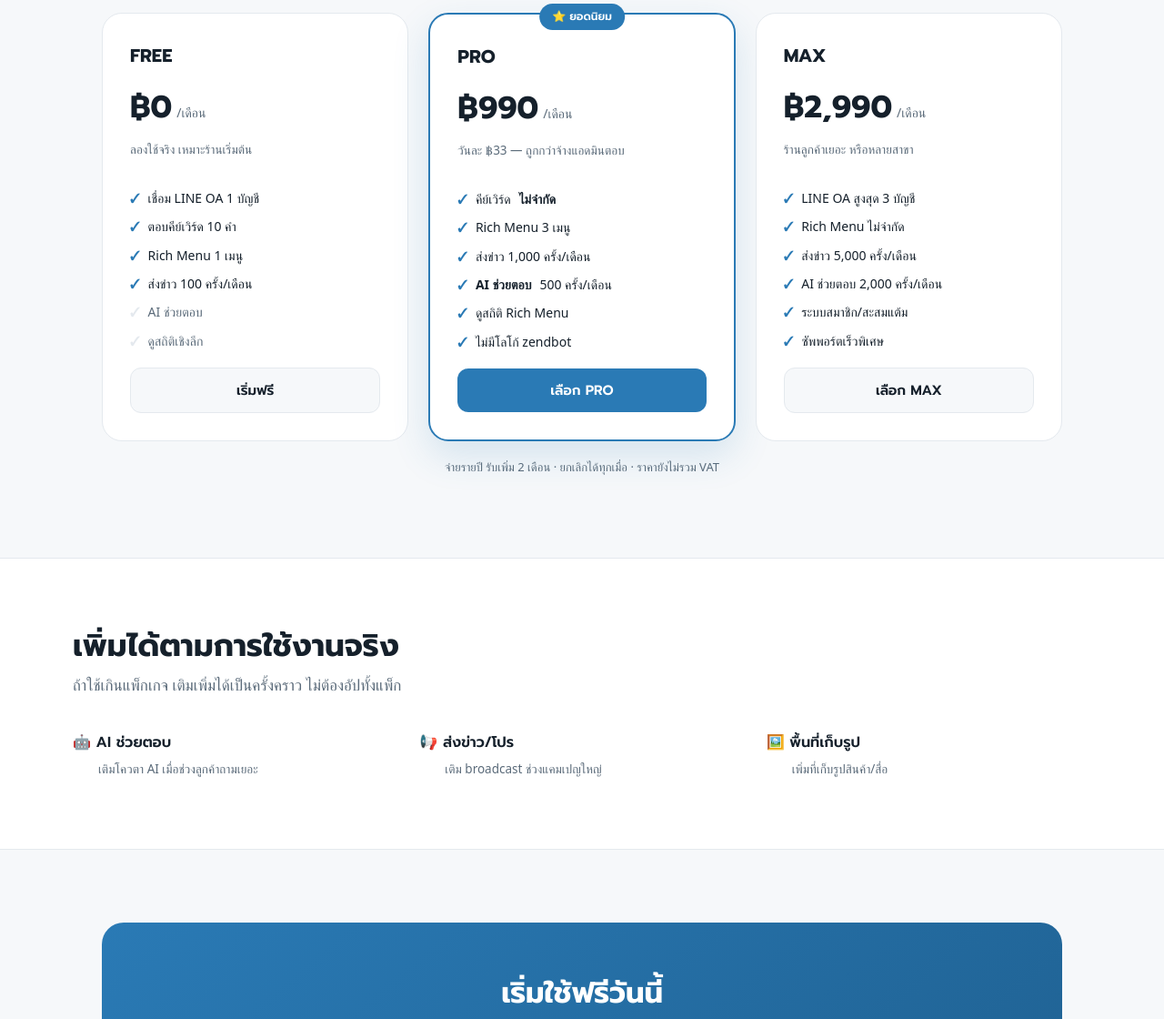
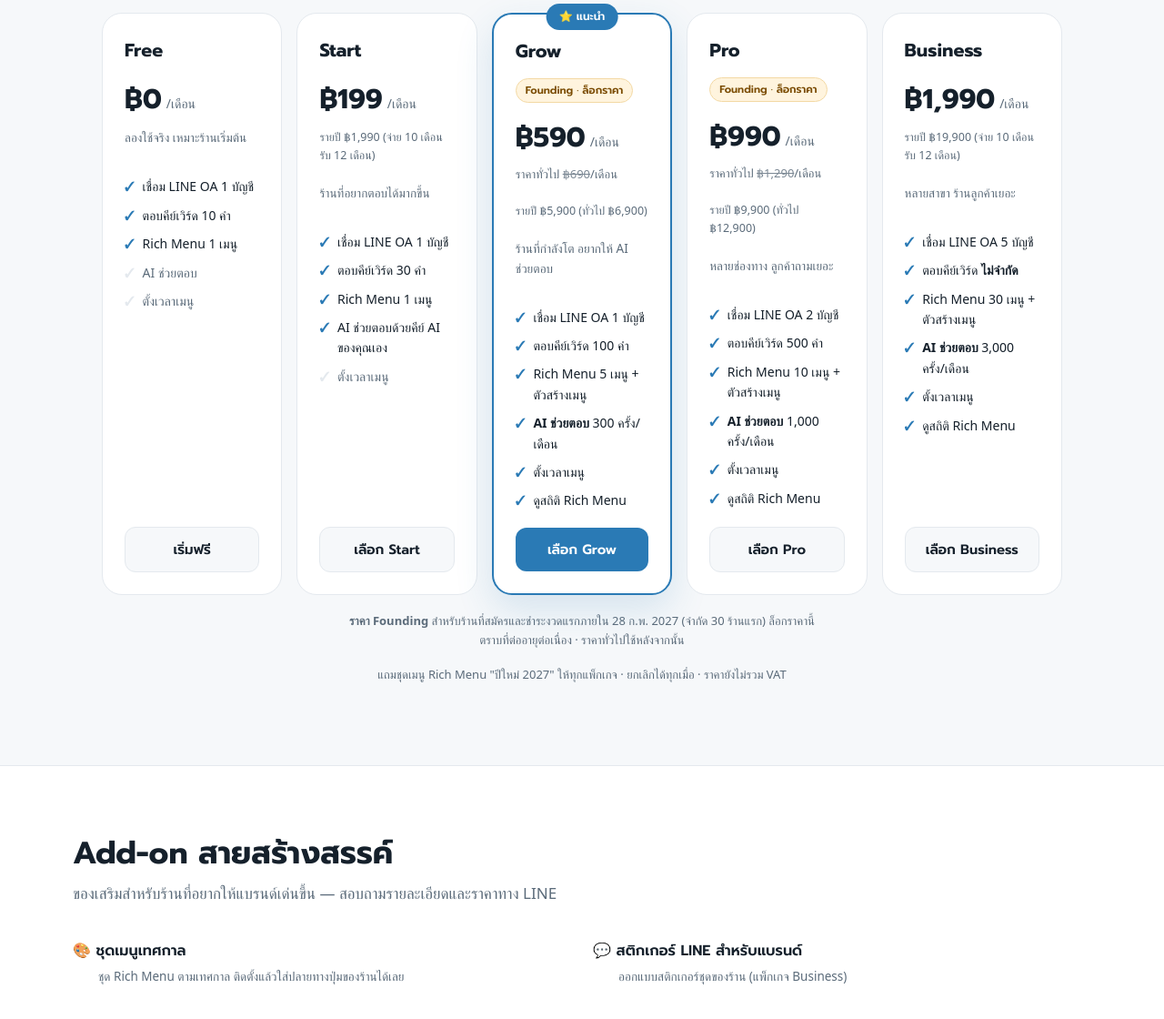
Before and after one commit to MNGCS10/zendbot-web, a plain HTML site: page rent.html in a window 1280 px wide. Shown: the part 632-1752 px from the top of the page at 91% size. Drawn offline with Linux system fonts and the light colour scheme; a web font is replaced by a local one.

Commit message:
rent: new pricing ladder (Free/Start/Grow/Pro/Business) + Founding + annual
- 5 plans per pricing v1 (19 Nov 2026), general prices Grow 690 / Pro 1,290
- Founding badge and note (Grow 590 / Pro 990, until 28 Feb 2027)
- annual price line (10 months paid)
- remove claims with no backing code (broadcast quota, no-logo, loyalty, priority support)
- replace usage top-up section with Creative add-on section (no prices)

Co-Authored-By: Claude Sonnet 5.5 <noreply@anthropic.com>
Claude-Session: https://claude.ai/code/session_01THjrBviz3vsco5CgVN2kFx

```diff
--- a/rent.html
+++ b/rent.html
@@ -33,8 +33,8 @@
   .sec-head{max-width:60ch;margin-bottom:clamp(24px,4vw,38px);}
   .sec-head h2{font-family:"Prompt";font-weight:700;font-size:clamp(23px,4vw,34px);margin:0 0 10px;line-height:1.16;}
   .sec-head p{color:var(--muted);font-size:clamp(15px,2vw,17px);margin:0;}
-  .plans{display:grid;grid-template-columns:repeat(auto-fit,minmax(270px,1fr));gap:clamp(16px,2.5vw,22px);align-items:start;}
-  .plan{background:var(--card);border:1px solid var(--line);border-radius:22px;padding:clamp(24px,3vw,30px);display:flex;flex-direction:column;gap:14px;position:relative;}
+  .plans{display:grid;grid-template-columns:repeat(auto-fit,minmax(210px,1fr));gap:clamp(12px,1.6vw,16px);align-items:start;}
+  .plan{background:var(--card);border:1px solid var(--line);border-radius:22px;padding:clamp(20px,2.2vw,24px);display:flex;flex-direction:column;gap:14px;position:relative;}
   .plan.feat{border:2px solid var(--blue);box-shadow:0 16px 40px rgba(42,122,181,.16);}
   .plan .pop{position:absolute;top:-12px;left:50%;transform:translateX(-50%);background:var(--blue);color:#fff;font-family:"Prompt";font-weight:600;font-size:12px;padding:5px 14px;border-radius:999px;white-space:nowrap;}
   .plan .pname{font-family:"Prompt";font-weight:700;font-size:20px;}
@@ -50,7 +50,16 @@
   .plan .pbtn{text-align:center;text-decoration:none;font-family:"Prompt";font-weight:600;font-size:15px;padding:12px;border-radius:12px;margin-top:4px;}
   .pbtn.solid{background:var(--blue);color:#fff;}
   .pbtn.ghost{background:var(--paper);color:var(--ink);border:1px solid var(--line);}
+  .plan .price .n{font-size:30px;}
+  @media (min-width:1000px){.plans{grid-template-columns:repeat(5,minmax(0,1fr));align-items:stretch;}}
+  .plan .was{color:var(--muted);font-size:13px;margin-top:-8px;}
+  .plan .was s{opacity:.8}
+  .plan .fnd{display:inline-block;align-self:flex-start;background:#fff4de;color:#7a4b00;border:1px solid #f3d9a4;font-family:"Prompt";font-weight:600;font-size:11.5px;padding:3px 10px;border-radius:999px;}
+  .plan .ann{color:var(--muted);font-size:12.5px;margin-top:-6px;}
   .note{color:var(--muted);font-size:13px;margin-top:18px;text-align:center;}
+  .note.l{max-width:70ch;margin-left:auto;margin-right:auto;}
+  :root[data-theme="dark"] .plan .fnd{background:#3a2e12;color:#f3d9a4;border-color:#5a4720;}
+  @media (prefers-color-scheme:dark){:root:not([data-theme="light"]) .plan .fnd{background:#3a2e12;color:#f3d9a4;border-color:#5a4720;}}
   .meter{background:var(--card);border-top:1px solid var(--line);border-bottom:1px solid var(--line);}
   .meter .grid{display:grid;grid-template-columns:repeat(auto-fit,minmax(200px,1fr));gap:clamp(14px,2.5vw,24px);}
   .meter .it{display:flex;flex-direction:column;gap:5px;}
@@ -75,64 +84,98 @@
   </div></nav>
   <header class="hero"><div class="wrap">
     <span class="eye">🔵 ระบบเช่าใช้</span>
-    <h1>ระบบ LINE OA ครบวงจร เริ่มฟรี จ่ายเมื่อโต</h1>
-    <p>ตอบลูกค้าอัตโนมัติ จัดการสมาชิก ส่งข่าว ดูสถิติ ครบในที่เดียว — <b>เริ่มใช้ฟรี</b> อัปเกรดเมื่อร้านโตขึ้น</p>
+    <h1>ระบบ LINE OA สำหรับร้านไทย เริ่มฟรี จ่ายเมื่อโต</h1>
+    <p>ตอบคีย์เวิร์ดอัตโนมัติ จัดการ Rich Menu ตั้งเวลาเมนู และ AI ช่วยตอบ — <b>เริ่มใช้ฟรี</b> อัปเกรดเมื่อร้านโตขึ้น</p>
   </div></header>
   <section class="sec"><div class="wrap">
     <div class="sec-head"><h2>เลือกแพ็กเกจที่พอดีกับร้านคุณ</h2><p>เริ่มฟรีได้เลย ลองใช้จริงก่อนตัดสินใจ — พอร้านโตค่อยอัปเกรดเพิ่มสิทธิ์</p></div>
     <div class="plans">
       <div class="plan reveal">
-        <span class="pname">FREE</span>
+        <span class="pname">Free</span>
         <div class="price"><span class="n">฿0</span><span class="u">/เดือน</span></div>
         <p class="ptag">ลองใช้จริง เหมาะร้านเริ่มต้น</p>
         <ul>
-          <li><span class="ck">✓</span>เชื่อม LINE OA 1 บัญชี</li>
-          <li><span class="ck">✓</span>ตอบคีย์เวิร์ด 10 คำ</li>
-          <li><span class="ck">✓</span>Rich Menu 1 เมนู</li>
-          <li><span class="ck">✓</span>ส่งข่าว 100 ครั้ง/เดือน</li>
-          <li class="off"><span class="ck">✓</span>AI ช่วยตอบ</li>
-          <li class="off"><span class="ck">✓</span>ดูสถิติเชิงลึก</li>
+          <li><span class="ck">✓</span><span>เชื่อม LINE OA 1 บัญชี</span></li>
+          <li><span class="ck">✓</span><span>ตอบคีย์เวิร์ด 10 คำ</span></li>
+          <li><span class="ck">✓</span><span>Rich Menu 1 เมนู</span></li>
+          <li class="off"><span class="ck">✓</span><span>AI ช่วยตอบ</span></li>
+          <li class="off"><span class="ck">✓</span><span>ตั้งเวลาเมนู</span></li>
         </ul>
         <a class="pbtn ghost" href="#ask">เริ่มฟรี</a>
       </div>
+      <div class="plan reveal">
+        <span class="pname">Start</span>
+        <div class="price"><span class="n">฿199</span><span class="u">/เดือน</span></div>
+        <p class="ann">รายปี ฿1,990 (จ่าย 10 เดือน รับ 12 เดือน)</p>
+        <p class="ptag">ร้านที่อยากตอบได้มากขึ้น</p>
+        <ul>
+          <li><span class="ck">✓</span><span>เชื่อม LINE OA 1 บัญชี</span></li>
+          <li><span class="ck">✓</span><span>ตอบคีย์เวิร์ด 30 คำ</span></li>
+          <li><span class="ck">✓</span><span>Rich Menu 1 เมนู</span></li>
+          <li><span class="ck">✓</span><span>AI ช่วยตอบด้วยคีย์ AI ของคุณเอง</span></li>
+          <li class="off"><span class="ck">✓</span><span>ตั้งเวลาเมนู</span></li>
+        </ul>
+        <a class="pbtn ghost" href="#ask">เลือก Start</a>
+      </div>
       <div class="plan feat reveal">
-        <span class="pop">⭐ ยอดนิยม</span>
-        <span class="pname">PRO</span>
-        <div class="price"><span class="n">฿990</span><span class="u">/เดือน</span></div>
-        <p class="ptag">วันละ ฿33 — ถูกกว่าจ้างแอดมินตอบ</p>
+        <span class="pop">⭐ แนะนำ</span>
+        <span class="pname">Grow</span>
+        <span class="fnd">Founding · ล็อกราคา</span>
+        <div class="price"><span class="n">฿590</span><span class="u">/เดือน</span></div>
+        <p class="was">ราคาทั่วไป <s>฿690</s>/เดือน</p>
+        <p class="ann">รายปี ฿5,900 (ทั่วไป ฿6,900)</p>
+        <p class="ptag">ร้านที่กำลังโต อยากให้ AI ช่วยตอบ</p>
         <ul>
-          <li><span class="ck">✓</span>คีย์เวิร์ด <b>ไม่จำกัด</b></li>
-          <li><span class="ck">✓</span>Rich Menu 3 เมนู</li>
-          <li><span class="ck">✓</span>ส่งข่าว 1,000 ครั้ง/เดือน</li>
-          <li><span class="ck">✓</span><b>AI ช่วยตอบ</b> 500 ครั้ง/เดือน</li>
-          <li><span class="ck">✓</span>ดูสถิติ Rich Menu</li>
-          <li><span class="ck">✓</span>ไม่มีโลโก้ zendbot</li>
+          <li><span class="ck">✓</span><span>เชื่อม LINE OA 1 บัญชี</span></li>
+          <li><span class="ck">✓</span><span>ตอบคีย์เวิร์ด 100 คำ</span></li>
+          <li><span class="ck">✓</span><span>Rich Menu 5 เมนู + ตัวสร้างเมนู</span></li>
+          <li><span class="ck">✓</span><span><b>AI ช่วยตอบ</b> 300 ครั้ง/เดือน</span></li>
+          <li><span class="ck">✓</span><span>ตั้งเวลาเมนู</span></li>
+          <li><span class="ck">✓</span><span>ดูสถิติ Rich Menu</span></li>
         </ul>
-        <a class="pbtn solid" href="#ask">เลือก PRO</a>
+        <a class="pbtn solid" href="#ask">เลือก Grow</a>
       </div>
       <div class="plan reveal">
-        <span class="pname">MAX</span>
-        <div class="price"><span class="n">฿2,990</span><span class="u">/เดือน</span></div>
-        <p class="ptag">ร้านลูกค้าเยอะ หรือหลายสาขา</p>
+        <span class="pname">Pro</span>
+        <span class="fnd">Founding · ล็อกราคา</span>
+        <div class="price"><span class="n">฿990</span><span class="u">/เดือน</span></div>
+        <p class="was">ราคาทั่วไป <s>฿1,290</s>/เดือน</p>
+        <p class="ann">รายปี ฿9,900 (ทั่วไป ฿12,900)</p>
+        <p class="ptag">หลายช่องทาง ลูกค้าถามเยอะ</p>
         <ul>
-          <li><span class="ck">✓</span>LINE OA สูงสุด 3 บัญชี</li>
-          <li><span class="ck">✓</span>Rich Menu ไม่จำกัด</li>
-          <li><span class="ck">✓</span>ส่งข่าว 5,000 ครั้ง/เดือน</li>
-          <li><span class="ck">✓</span>AI ช่วยตอบ 2,000 ครั้ง/เดือน</li>
-          <li><span class="ck">✓</span>ระบบสมาชิก/สะสมแต้ม</li>
-          <li><span class="ck">✓</span>ซัพพอร์ตเร็วพิเศษ</li>
+          <li><span class="ck">✓</span><span>เชื่อม LINE OA 2 บัญชี</span></li>
+          <li><span class="ck">✓</span><span>ตอบคีย์เวิร์ด 500 คำ</span></li>
+          <li><span class="ck">✓</span><span>Rich Menu 10 เมนู + ตัวสร้างเมนู</span></li>
+          <li><span class="ck">✓</span><span><b>AI ช่วยตอบ</b> 1,000 ครั้ง/เดือน</span></li>
+          <li><span class="ck">✓</span><span>ตั้งเวลาเมนู</span></li>
+          <li><span class="ck">✓</span><span>ดูสถิติ Rich Menu</span></li>
         </ul>
-        <a class="pbtn ghost" href="#ask">เลือก MAX</a>
+        <a class="pbtn ghost" href="#ask">เลือก Pro</a>
+      </div>
+      <div class="plan reveal">
+        <span class="pname">Business</span>
+        <div class="price"><span class="n">฿1,990</span><span class="u">/เดือน</span></div>
+        <p class="ann">รายปี ฿19,900 (จ่าย 10 เดือน รับ 12 เดือน)</p>
+        <p class="ptag">หลายสาขา ร้านลูกค้าเยอะ</p>
+        <ul>
+          <li><span class="ck">✓</span><span>เชื่อม LINE OA 5 บัญชี</span></li>
+          <li><span class="ck">✓</span><span>ตอบคีย์เวิร์ด <b>ไม่จำกัด</b></span></li>
+          <li><span class="ck">✓</span><span>Rich Menu 30 เมนู + ตัวสร้างเมนู</span></li>
+          <li><span class="ck">✓</span><span><b>AI ช่วยตอบ</b> 3,000 ครั้ง/เดือน</span></li>
+          <li><span class="ck">✓</span><span>ตั้งเวลาเมนู</span></li>
+          <li><span class="ck">✓</span><span>ดูสถิติ Rich Menu</span></li>
+        </ul>
+        <a class="pbtn ghost" href="#ask">เลือก Business</a>
       </div>
     </div>
-    <p class="note">จ่ายรายปี รับเพิ่ม 2 เดือน · ยกเลิกได้ทุกเมื่อ · ราคายังไม่รวม VAT</p>
+    <p class="note l"><b>ราคา Founding</b> สำหรับร้านที่สมัครและชำระงวดแรกภายใน 28 ก.พ. 2027 (จำกัด 30 ร้านแรก) ล็อกราคานี้ตราบที่ต่ออายุต่อเนื่อง · ราคาทั่วไปใช้หลังจากนั้น</p>
+    <p class="note l">แถมชุดเมนู Rich Menu "ปีใหม่ 2027" ให้ทุกแพ็กเกจ · ยกเลิกได้ทุกเมื่อ · ราคายังไม่รวม VAT</p>
   </div></section>
   <section class="meter"><div class="wrap sec">
-    <div class="sec-head"><h2>เพิ่มได้ตามการใช้งานจริง</h2><p>ถ้าใช้เกินแพ็กเกจ เติมเพิ่มได้เป็นครั้งคราว ไม่ต้องอัปทั้งแพ็ก</p></div>
+    <div class="sec-head"><h2>Add-on สายสร้างสรรค์</h2><p>ของเสริมสำหรับร้านที่อยากให้แบรนด์เด่นขึ้น — สอบถามรายละเอียดและราคาทาง LINE</p></div>
     <div class="grid">
-      <div class="it"><div class="k">🤖 AI ช่วยตอบ</div><p>เติมโควตา AI เมื่อช่วงลูกค้าถามเยอะ</p></div>
-      <div class="it"><div class="k">📢 ส่งข่าว/โปร</div><p>เติม broadcast ช่วงแคมเปญใหญ่</p></div>
-      <div class="it"><div class="k">🖼️ พื้นที่เก็บรูป</div><p>เพิ่มที่เก็บรูปสินค้า/สื่อ</p></div>
+      <div class="it"><div class="k">🎨 ชุดเมนูเทศกาล</div><p>ชุด Rich Menu ตามเทศกาล ติดตั้งแล้วใส่ปลายทางปุ่มของร้านได้เลย</p></div>
+      <div class="it"><div class="k">💬 สติกเกอร์ LINE สำหรับแบรนด์</div><p>ออกแบบสติกเกอร์ชุดของร้าน (แพ็กเกจ Business)</p></div>
     </div>
   </div></section>
   <section class="cta" id="ask"><div class="wrap"><div class="box">
```
